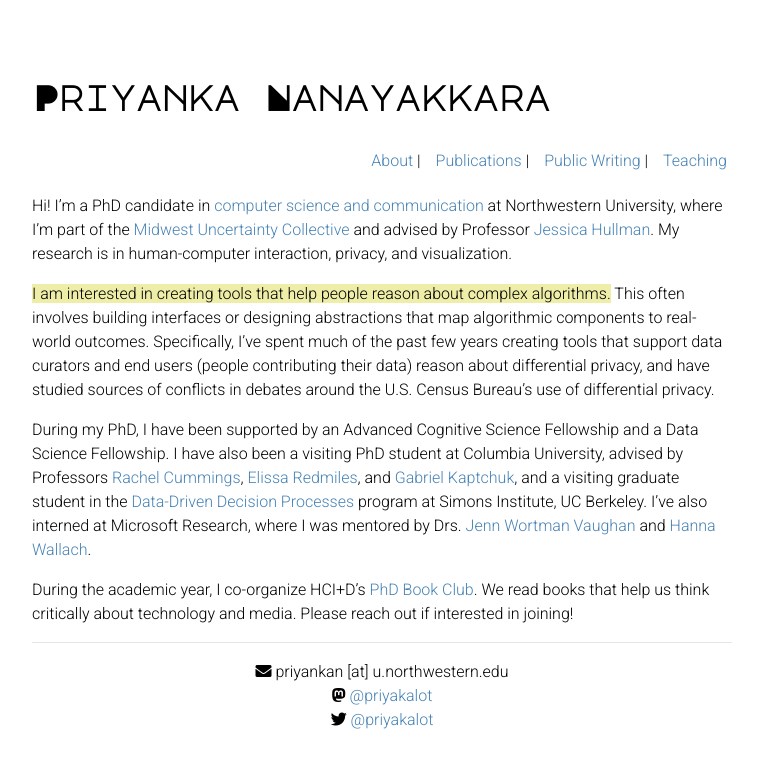
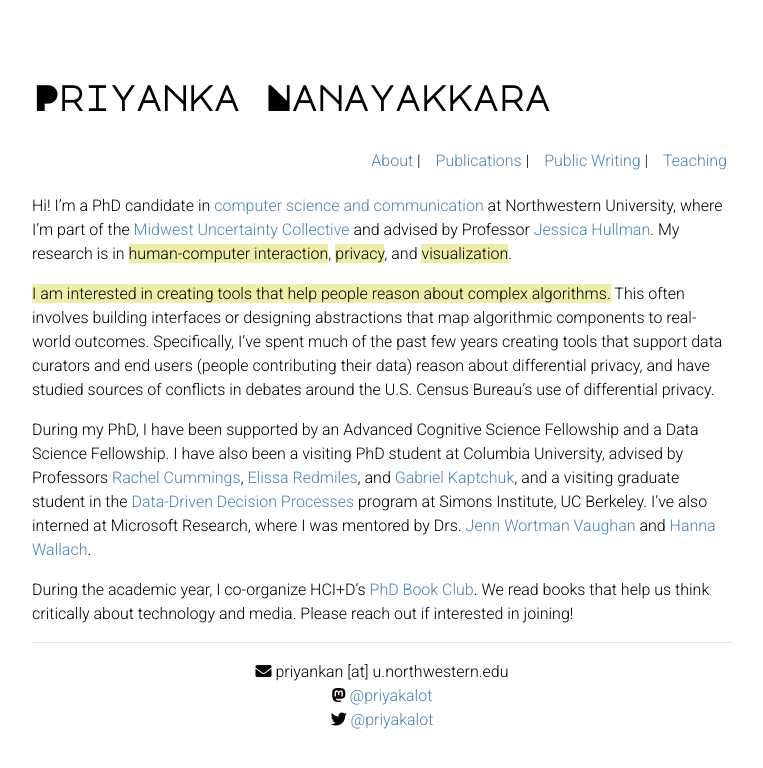
Before and after one commit to priyakalot/priyakalot.github.io, a Jekyll site: the page built from index.md, in a window 1280 px wide. Shown: the top 768 px of the page, without its empty margins (258-1021 px from the left). Built offline with Jekyll 4.4.1, drawn with Linux system fonts in a browser that asks for light colours; nearby versions of some CDN libraries.

```diff
--- a/index.md
+++ b/index.md
@@ -2,7 +2,7 @@
 layout: default
 ---
 
-Hi! I'm a PhD candidate in [computer science and communication](https://tsb.northwestern.edu/ "https://tsb.northwestern.edu/") at Northwestern University, where I'm part of the [Midwest Uncertainty Collective](https://mucollective.northwestern.edu/) and advised by Professor [Jessica Hullman](http://users.eecs.northwestern.edu/~jhullman/). My research is in human-computer interaction, privacy, and visualization.
+Hi! I'm a PhD candidate in [computer science and communication](https://tsb.northwestern.edu/ "https://tsb.northwestern.edu/") at Northwestern University, where I'm part of the [Midwest Uncertainty Collective](https://mucollective.northwestern.edu/) and advised by Professor [Jessica Hullman](http://users.eecs.northwestern.edu/~jhullman/). My research is in <mark>human-computer interaction</mark>, <mark>privacy</mark>, and <mark>visualization</mark>.
 
 <mark>I am interested in creating tools that help people reason about complex algorithms.</mark> This often involves building interfaces or designing abstractions that map algorithmic components to real-world outcomes. Specifically, I've spent much of the past few years creating tools that support data curators and end users (people contributing their data) reason about differential privacy, and have studied sources of conflicts in debates around the U.S. Census Bureau's use of differential privacy.
 
```
